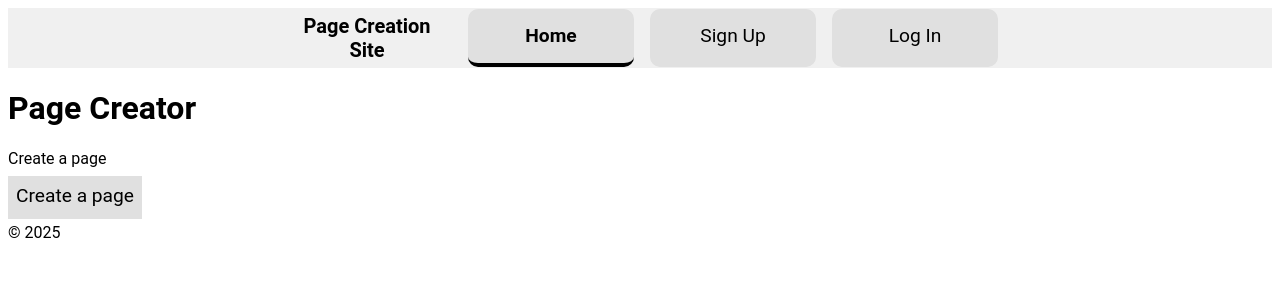
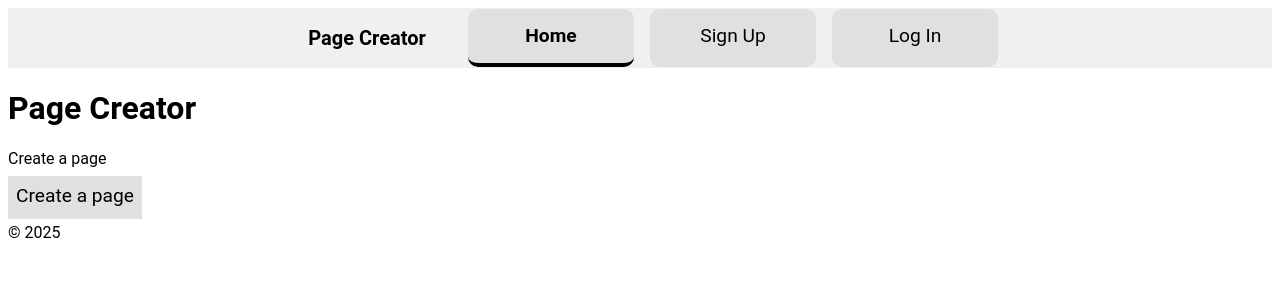
Before and after one commit to SuperYoshi10000/webpagewithbadlogin, a SvelteKit app: page / in a window 1280 px wide. Shown: the top 300 px of the page. Built offline with nearby package versions, Linux system fonts and the light colour scheme; no server answers.

Commit message:
fix title

```diff
--- a/src/components/Header.svelte
+++ b/src/components/Header.svelte
@@ -5,10 +5,9 @@
     export let data: { sessionId?: string, username?: string };
 </script>
 
-<title>Page Creation Site</title>
 <header>
     <nav>
-        <span id="title">Page Creation Site</span>
+        <span id="title">Page Creator</span>
         <Button nav href="/">Home</Button>
         {#if data.sessionId}
             <Button nav href="/page/{data.username}">Your Page</Button>
```
